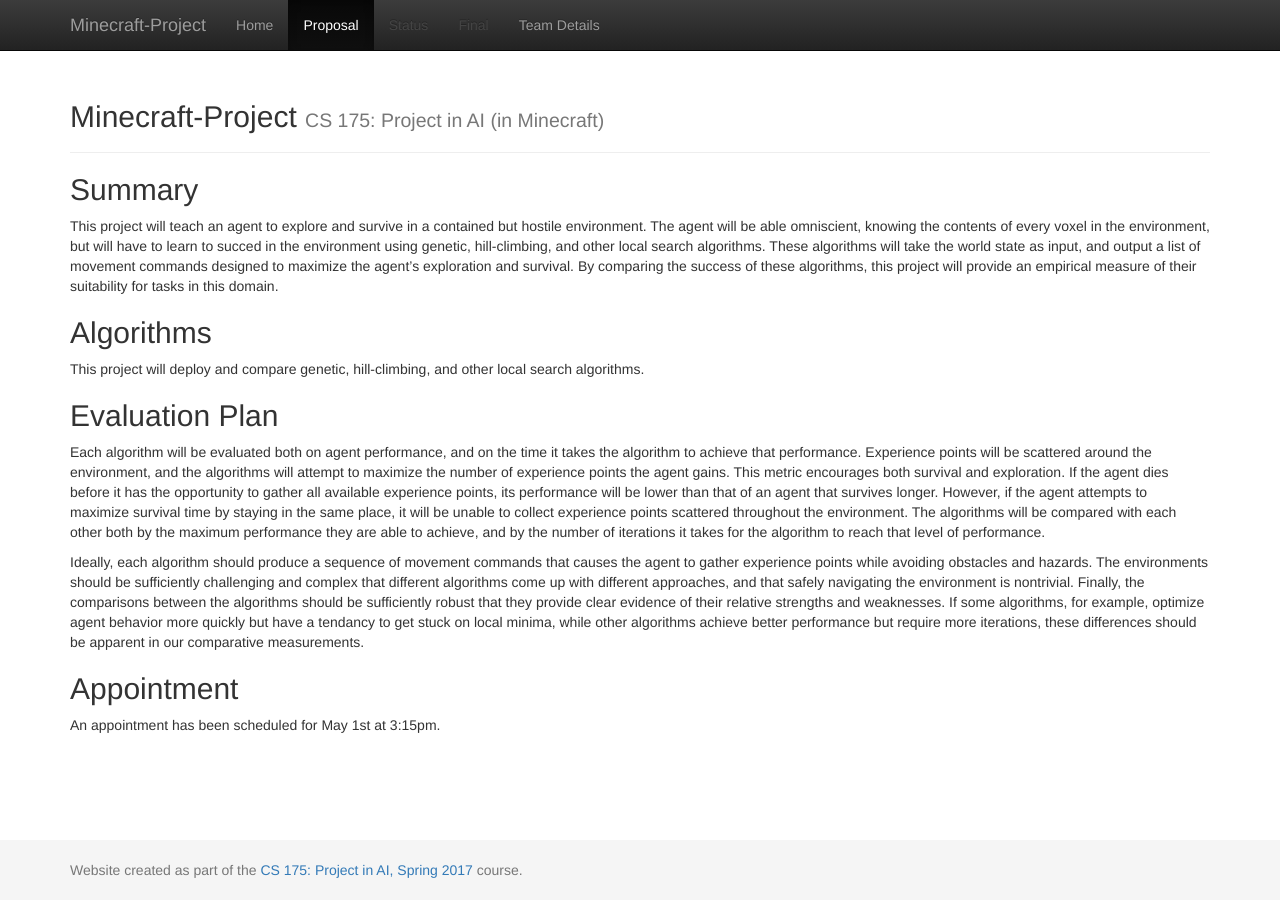
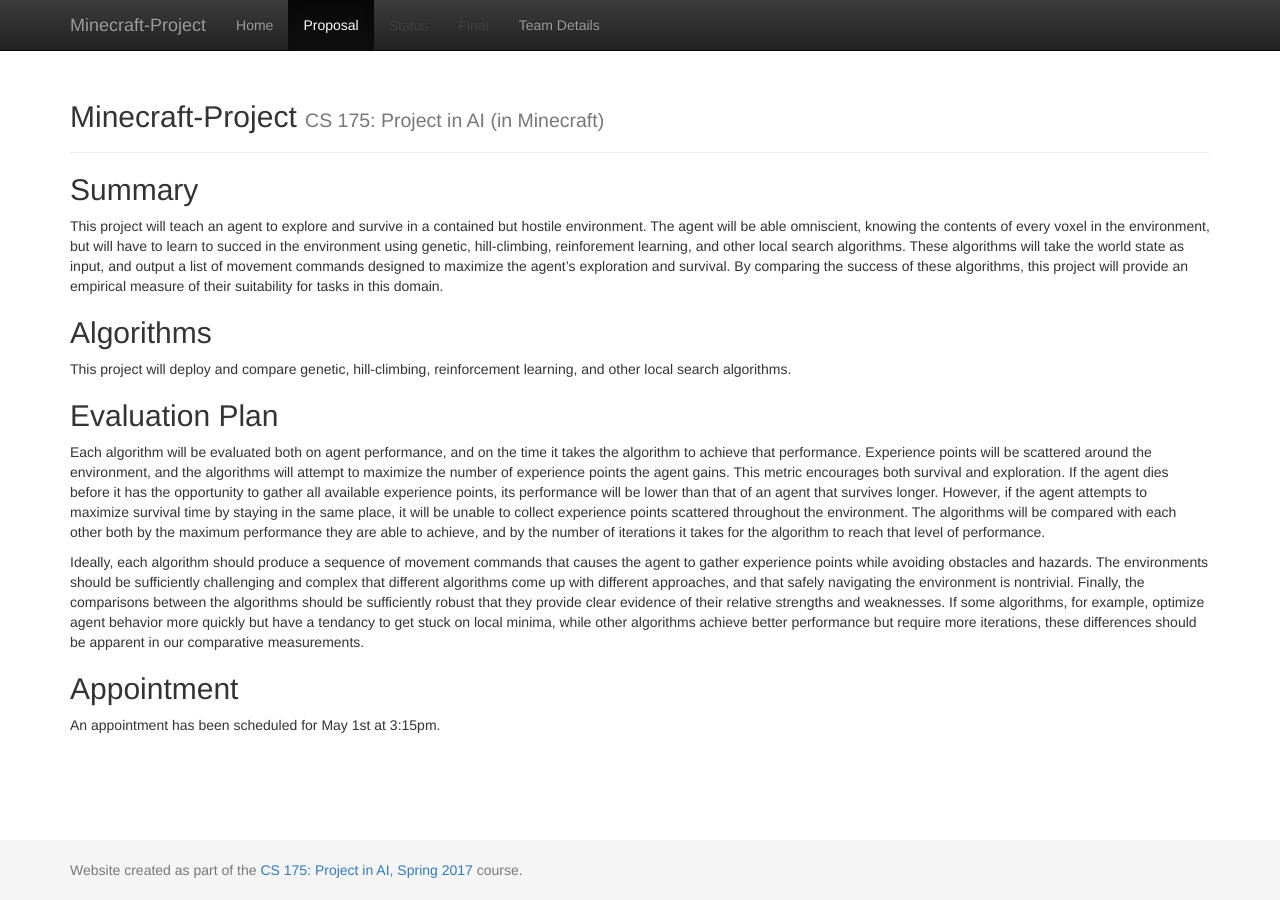
Before and after one commit to r58Playz/MinePac, a Jekyll site: the page built from docs/proposal.md, in a window 1280 px wide. Built offline with Jekyll 4.4.1, drawn with Linux system fonts in a browser that asks for light colours.

Commit message:
mentioned reinforcement learning in proposal

```diff
--- a/docs/proposal.md
+++ b/docs/proposal.md
@@ -5,11 +5,11 @@
 
 ## Summary
 
-This project will teach an agent to explore and survive in a contained but hostile environment. The agent will be able omniscient, knowing the contents of every voxel in the environment, but will have to learn to succed in the environment using genetic, hill-climbing, and other local search algorithms. These algorithms will take the world state as input, and output a list of movement commands designed to maximize the agent's exploration and survival. By comparing the success of these algorithms, this project will provide an empirical measure of their suitability for tasks in this domain.
+This project will teach an agent to explore and survive in a contained but hostile environment. The agent will be able omniscient, knowing the contents of every voxel in the environment, but will have to learn to succed in the environment using genetic, hill-climbing, reinforement learning, and other local search algorithms. These algorithms will take the world state as input, and output a list of movement commands designed to maximize the agent's exploration and survival. By comparing the success of these algorithms, this project will provide an empirical measure of their suitability for tasks in this domain.
 
 ## Algorithms
 
-This project will deploy and compare genetic, hill-climbing, and other local search algorithms.
+This project will deploy and compare genetic, hill-climbing, reinforcement learning, and other local search algorithms.
 
 ## Evaluation Plan
 
```
